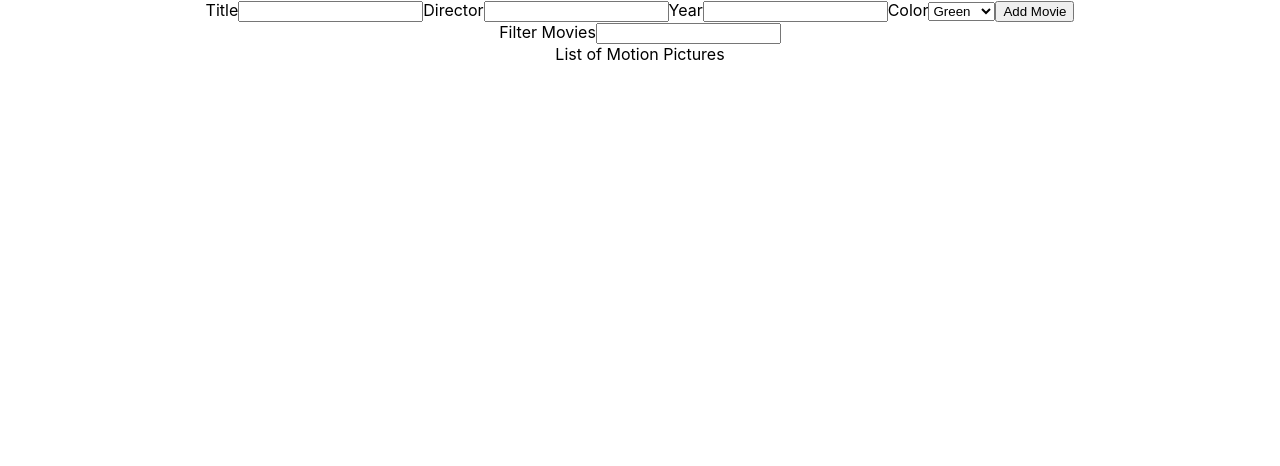
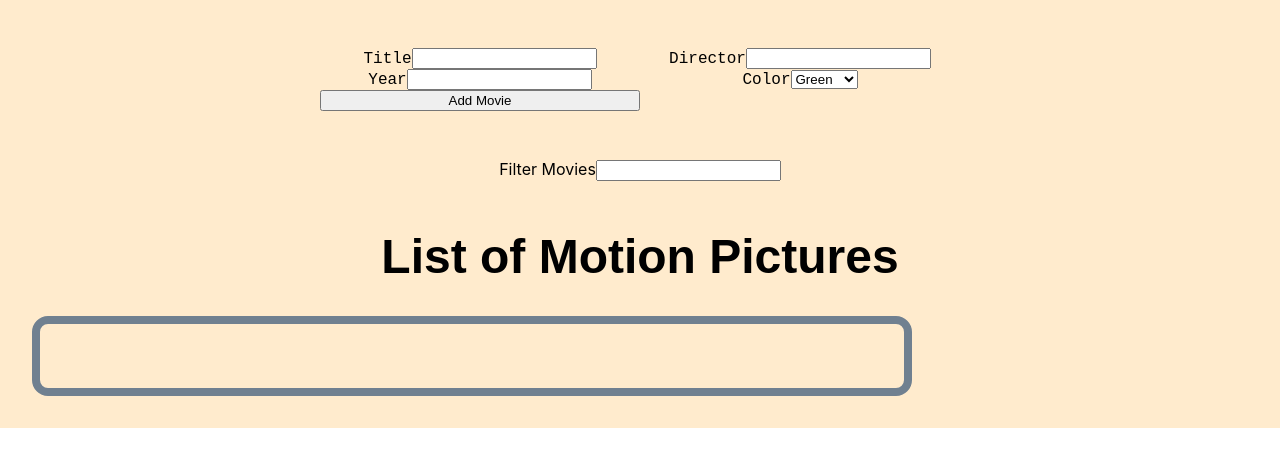
Before and after one commit to Sam-Melius/Movie-react, a React (Create React App) app: page / in a window 1280 px wide. Shown: the top 466 px of the page. Built offline with nearby package versions, Linux system fonts and the light colour scheme.

Commit message:
some css

```diff
--- a/src/App.css
+++ b/src/App.css
@@ -1,5 +1,6 @@
 .App {
   text-align: center;
+  background-color: blanchedalmond;
 }
 
 .App-logo {
@@ -36,3 +37,45 @@
     transform: rotate(360deg);
   }
 }
+
+.main-list {
+  padding: 1rem;
+  font-family: fantasy;
+  font-size: 1.5rem;
+}
+
+.movie-list{
+  display:row;
+  grid-template-columns: 50% 50%;
+  justify-content:center;
+  align-items: center;
+  padding: 2rem;
+  margin: 1rem;
+  width: 50rem;
+  font-size: 1rem;
+  color:slategray;
+  border: solid;
+  border-radius: 1rem;
+  border-width: .5rem;
+
+
+
+}
+
+.movie-form {
+  display:grid;
+  grid-template-columns: 50% 50%;
+  justify-content: center;
+  align-items: center;
+  width: 40rem;
+  margin: auto;
+  padding: 3rem;
+  font-family: monospace;
+  font-size: 1rem;
+}
+
+.movie {
+  color: aliceblue;
+  border: double;
+  border-width: .5rem;
+}
--- a/src/App.js
+++ b/src/App.js
@@ -35,7 +35,7 @@ function App() {
 
   return (
     <div className="App">
-      <div>
+      <div className='main-form'>
         <MovieForm
           titleForm={titleForm}
           setTitleForm={setTitleForm}
@@ -51,9 +51,12 @@ function App() {
       <div>
         Filter Movies
         <input value={newFilter} onChange={(e) => setNewFilter(e.target.value)} />
-      </div> List of Motion Pictures
-      <MovieList movies={filteredMovies ? filteredMovies : movies}
-        deleteMovie={deleteMovie} />
+      </div>
+      <div className='main-list'>
+        <h1>List of Motion Pictures</h1>
+        <MovieList movies={filteredMovies ? filteredMovies : movies}
+          deleteMovie={deleteMovie} />
+      </div>
     </div>
   );
 }
--- a/src/MovieForm.js
+++ b/src/MovieForm.js
@@ -27,7 +27,7 @@ export default function MovieForm({
     setColorForm('');
   }
 
-  return <form onSubmit={handleSubmit}>
+  return <form className='movie-form' onSubmit={handleSubmit}>
     <label>
           Title
       <input value={titleForm} onChange={e => setTitleForm(e.target.value)}/>
--- a/src/MovieList.js
+++ b/src/MovieList.js
@@ -2,7 +2,7 @@ import React from 'react';
 import Movie from './Movie';
 
 export default function MovieList({ movies, deleteMovie }) {
-  return <div>
+  return <div className='movie-list'>
     {movies.map((movie, i) => <Movie
       key={movie.title + i} {...movie}
       deleteMovie={deleteMovie} />)}
```
